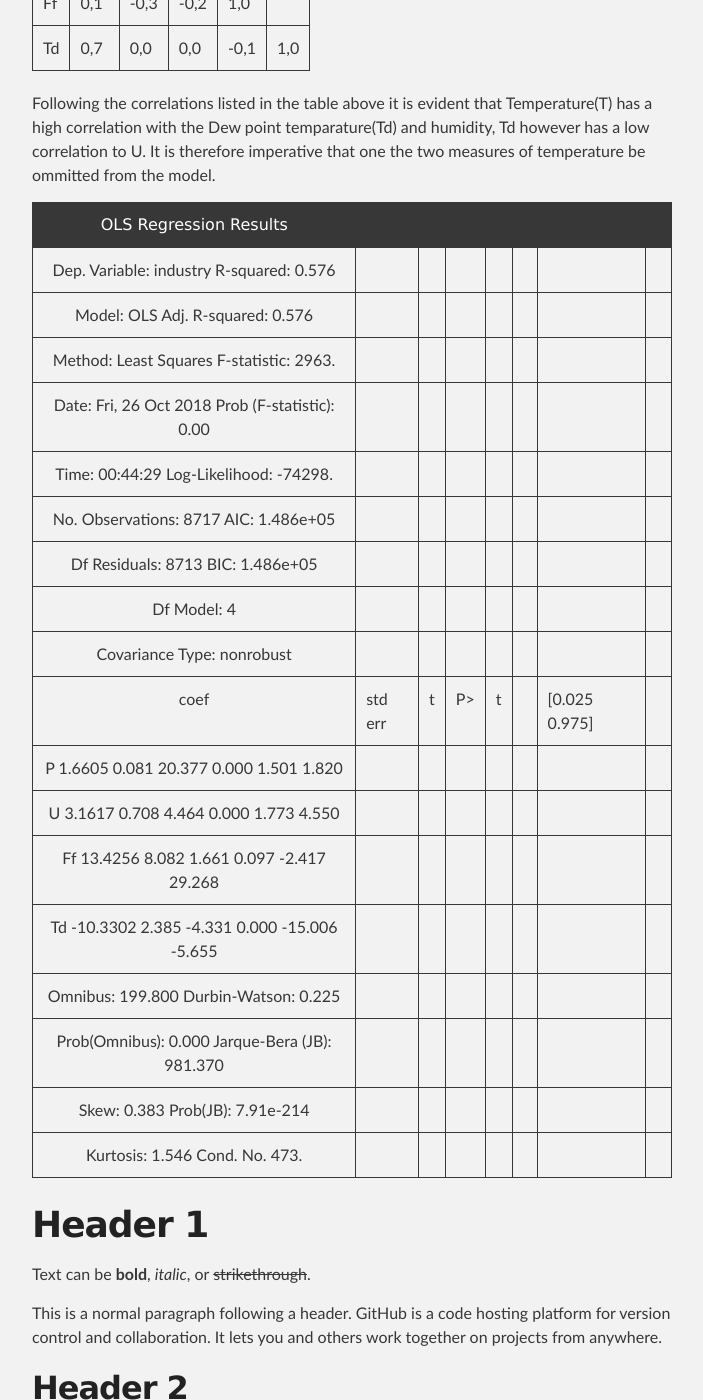
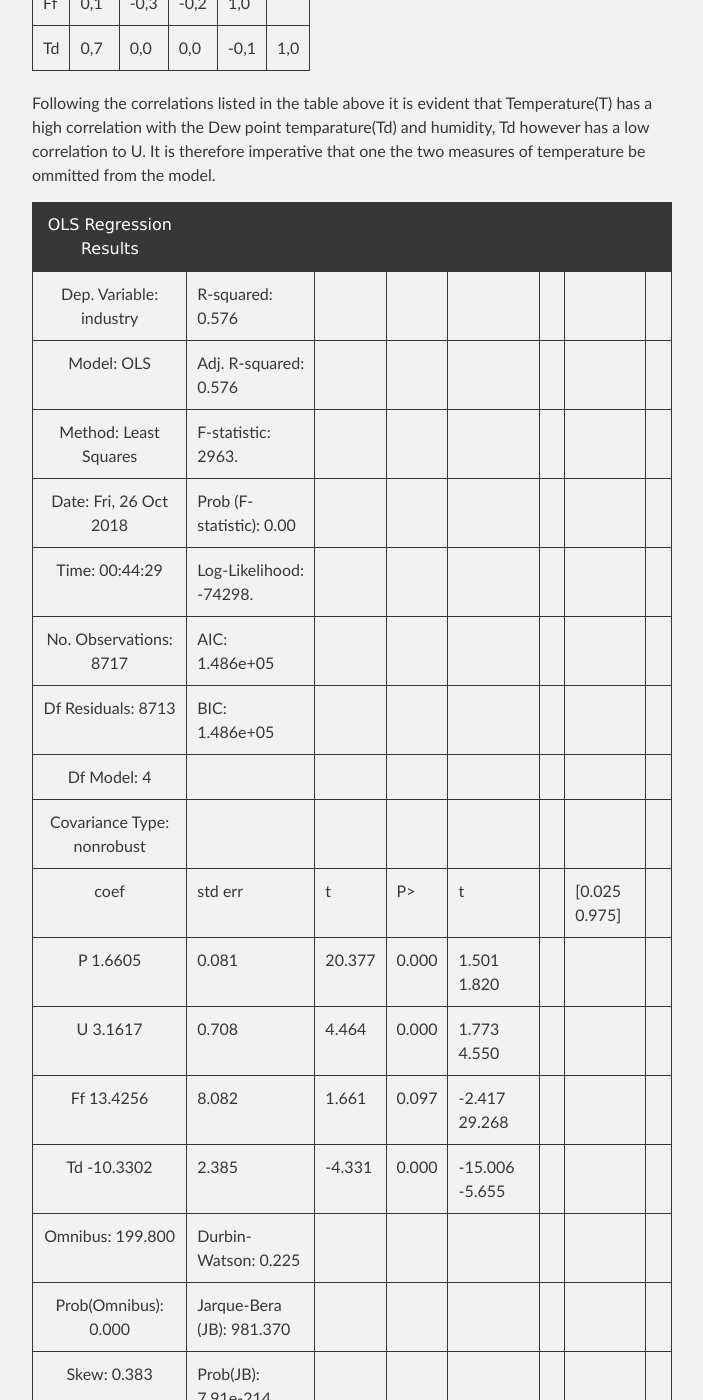
Before and after one commit to dmuiruri/ds_proj, a Jekyll site: the page built from docs/pages/forecasting.md, in a window 1280 px wide and 1400 px high, scrolled down 857 px. Shown: the whole window, without its empty margins (288-991 px from the left). Built offline with Jekyll 4.4.1, drawn with Linux system fonts in a browser that asks for light colours; some of the changed text lies outside the part shown.

Commit message:
Update reg table formatting

```diff
--- a/docs/pages/forecasting.md
+++ b/docs/pages/forecasting.md
@@ -21,28 +21,27 @@ Following the correlations listed in the table above it is evident that Temperat
 
 |                          OLS Regression Results                               |
 |:-----------------------------------------------------------------------------:|
-| Dep. Variable:               industry   R-squared:                       0.576|
-| Model:                            OLS   Adj. R-squared:                  0.576|
-| Method:                 Least Squares   F-statistic:                     2963.|
-| Date:                Fri, 26 Oct 2018   Prob (F-statistic):               0.00|
-| Time:                        00:44:29   Log-Likelihood:                -74298.|
-| No. Observations:                8717   AIC:                         1.486e+05|
-| Df Residuals:                    8713   BIC:                         1.486e+05|
-| Df Model:                           4                                         |
-|Covariance Type:            nonrobust                                          |
+| Dep. Variable:              industry  | R-squared:                       0.576|
+| Model:                           OLS  | Adj. R-squared:                  0.576|
+| Method:                Least Squares  | F-statistic:                     2963.|
+| Date:               Fri, 26 Oct 2018  | Prob (F-statistic):               0.00|
+| Time:                       00:44:29  | Log-Likelihood:                -74298.|
+| No. Observations:               8717  | AIC:                         1.486e+05|
+| Df Residuals:                   8713  | BIC:                         1.486e+05|
+| Df Model:                         4   |                                       |
+|Covariance Type:            nonrobust  |                                       |
+|              coef  |   std err    |    t     | P>|t|    | [0.025      0.975]| |
+|:-----------------------------------------------------------------------------:|
+|P            1.6605 |    0.081     | 20.377   |  0.000   |  1.501       1.820  |
+|U            3.1617 |    0.708     | 4.464    |  0.000   |  1.773       4.550  |
+|Ff          13.4256 |    8.082     | 1.661    |  0.097   | -2.417      29.268  |
+|Td         -10.3302 |    2.385     | -4.331   |  0.000   | -15.006      -5.655 |
 |===============================================================================|
-|              coef  |   std err     |    t     | P>|t|    | [0.025      0.975]||
-|:-----------------------------------------------------------------------------:|
-|P              1.6605      0.081     20.377      0.000       1.501       1.820 |
-|U              3.1617      0.708      4.464      0.000       1.773       4.550 |
-|Ff            13.4256      8.082      1.661      0.097      -2.417      29.268 |
-|Td           -10.3302      2.385     -4.331      0.000     -15.006      -5.655 |
-|===============================================================================|
-|Omnibus:                      199.800   Durbin-Watson:                   0.225 |
-|Prob(Omnibus):                  0.000   Jarque-Bera (JB):              981.370 |
-|Skew:                           0.383   Prob(JB):                    7.91e-214 |
-|Kurtosis:                       1.546   Cond. No.                         473. |
-|===============================================================================|
+|Omnibus:                      199.800 |  Durbin-Watson:                  0.225 |
+|Prob(Omnibus):                  0.000 |  Jarque-Bera (JB):             981.370 |
+|Skew:                           0.383 |  Prob(JB):                   7.91e-214 |
+|Kurtosis:                       1.546 |  Cond. No.                        473. |
+
 
 
 # Header 1
```
